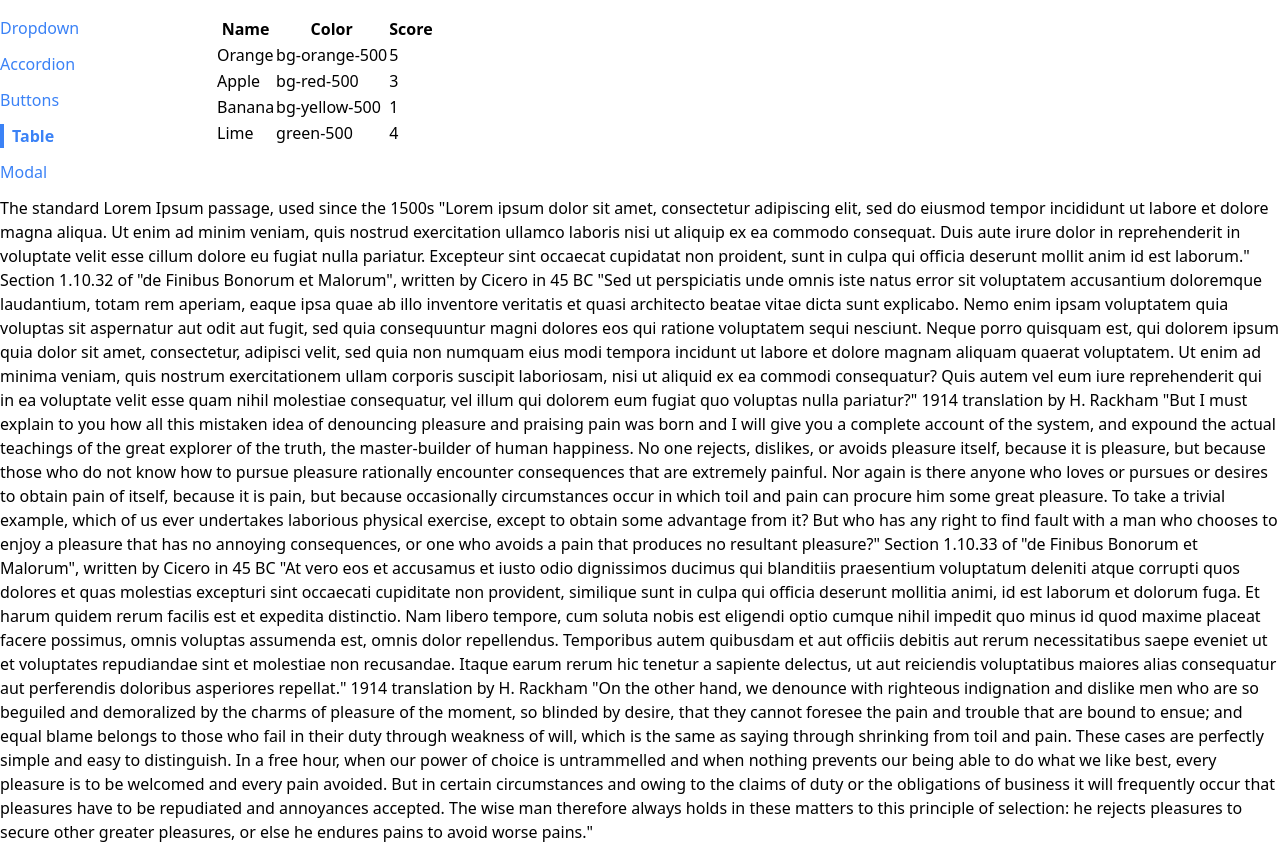
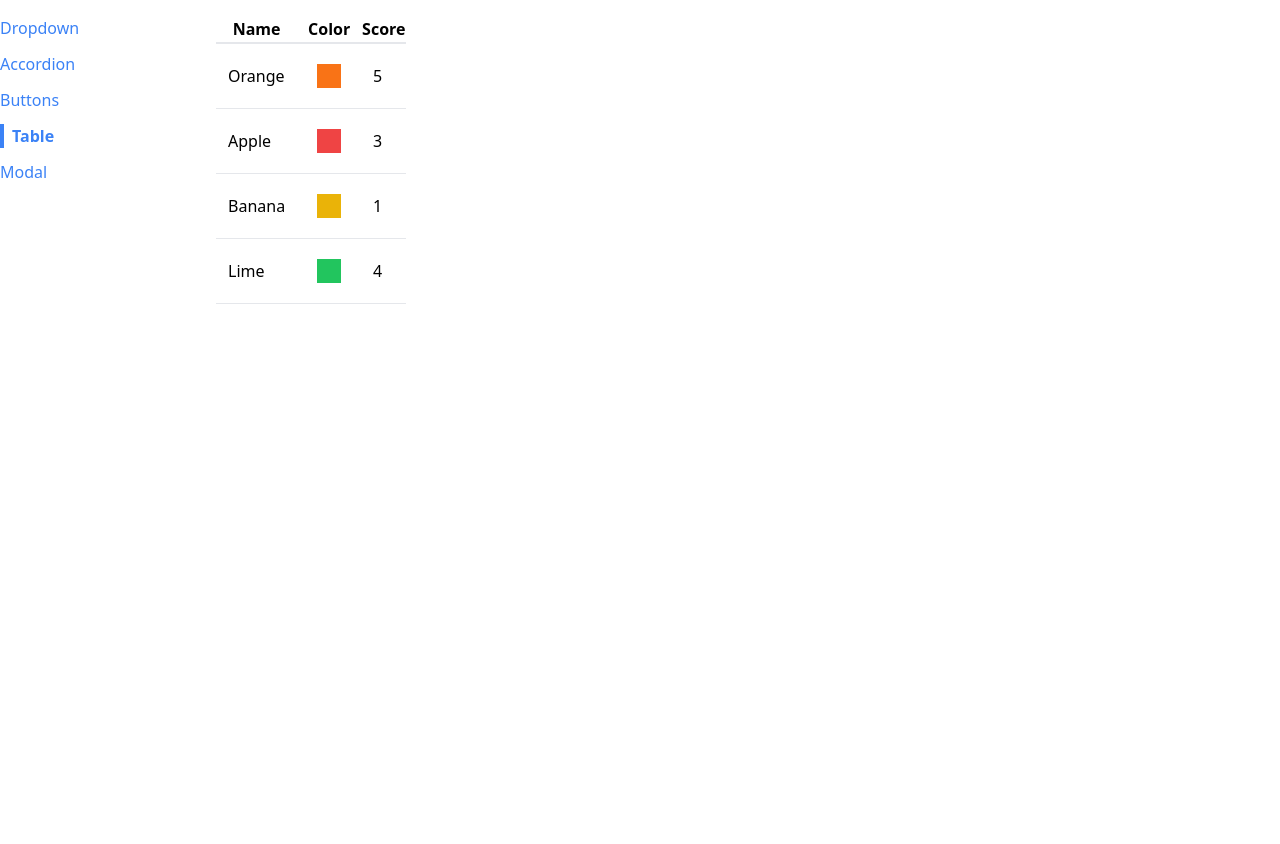
Before and after one commit to zdTang/stephen_react_Mike_learn, a React (Create React App) app in the folder learn_jsx/: page /table in a window 1280 px wide. After the commit the page ends 800 px from the top, so only its background shows below. Built offline with nearby package versions, Linux system fonts and the light colour scheme.

Commit message:
c15-249 Better Styling

```diff
--- a/learn_jsx/public/index.html
+++ b/learn_jsx/public/index.html
@@ -24,66 +24,7 @@
       To begin the development, run `npm start` or `yarn start`.
       To create a production bundle, use `npm run build` or `yarn build`.
     -->
-    The standard Lorem Ipsum passage, used since the 1500s "Lorem ipsum dolor
-    sit amet, consectetur adipiscing elit, sed do eiusmod tempor incididunt ut
-    labore et dolore magna aliqua. Ut enim ad minim veniam, quis nostrud
-    exercitation ullamco laboris nisi ut aliquip ex ea commodo consequat. Duis
-    aute irure dolor in reprehenderit in voluptate velit esse cillum dolore eu
-    fugiat nulla pariatur. Excepteur sint occaecat cupidatat non proident, sunt
-    in culpa qui officia deserunt mollit anim id est laborum." Section 1.10.32
-    of "de Finibus Bonorum et Malorum", written by Cicero in 45 BC "Sed ut
-    perspiciatis unde omnis iste natus error sit voluptatem accusantium
-    doloremque laudantium, totam rem aperiam, eaque ipsa quae ab illo inventore
-    veritatis et quasi architecto beatae vitae dicta sunt explicabo. Nemo enim
-    ipsam voluptatem quia voluptas sit aspernatur aut odit aut fugit, sed quia
-    consequuntur magni dolores eos qui ratione voluptatem sequi nesciunt. Neque
-    porro quisquam est, qui dolorem ipsum quia dolor sit amet, consectetur,
-    adipisci velit, sed quia non numquam eius modi tempora incidunt ut labore et
-    dolore magnam aliquam quaerat voluptatem. Ut enim ad minima veniam, quis
-    nostrum exercitationem ullam corporis suscipit laboriosam, nisi ut aliquid
-    ex ea commodi consequatur? Quis autem vel eum iure reprehenderit qui in ea
-    voluptate velit esse quam nihil molestiae consequatur, vel illum qui dolorem
-    eum fugiat quo voluptas nulla pariatur?" 1914 translation by H. Rackham "But
-    I must explain to you how all this mistaken idea of denouncing pleasure and
-    praising pain was born and I will give you a complete account of the system,
-    and expound the actual teachings of the great explorer of the truth, the
-    master-builder of human happiness. No one rejects, dislikes, or avoids
-    pleasure itself, because it is pleasure, but because those who do not know
-    how to pursue pleasure rationally encounter consequences that are extremely
-    painful. Nor again is there anyone who loves or pursues or desires to obtain
-    pain of itself, because it is pain, but because occasionally circumstances
-    occur in which toil and pain can procure him some great pleasure. To take a
-    trivial example, which of us ever undertakes laborious physical exercise,
-    except to obtain some advantage from it? But who has any right to find fault
-    with a man who chooses to enjoy a pleasure that has no annoying
-    consequences, or one who avoids a pain that produces no resultant pleasure?"
-    Section 1.10.33 of "de Finibus Bonorum et Malorum", written by Cicero in 45
-    BC "At vero eos et accusamus et iusto odio dignissimos ducimus qui
-    blanditiis praesentium voluptatum deleniti atque corrupti quos dolores et
-    quas molestias excepturi sint occaecati cupiditate non provident, similique
-    sunt in culpa qui officia deserunt mollitia animi, id est laborum et dolorum
-    fuga. Et harum quidem rerum facilis est et expedita distinctio. Nam libero
-    tempore, cum soluta nobis est eligendi optio cumque nihil impedit quo minus
-    id quod maxime placeat facere possimus, omnis voluptas assumenda est, omnis
-    dolor repellendus. Temporibus autem quibusdam et aut officiis debitis aut
-    rerum necessitatibus saepe eveniet ut et voluptates repudiandae sint et
-    molestiae non recusandae. Itaque earum rerum hic tenetur a sapiente
-    delectus, ut aut reiciendis voluptatibus maiores alias consequatur aut
-    perferendis doloribus asperiores repellat." 1914 translation by H. Rackham
-    "On the other hand, we denounce with righteous indignation and dislike men
-    who are so beguiled and demoralized by the charms of pleasure of the moment,
-    so blinded by desire, that they cannot foresee the pain and trouble that are
-    bound to ensue; and equal blame belongs to those who fail in their duty
-    through weakness of will, which is the same as saying through shrinking from
-    toil and pain. These cases are perfectly simple and easy to distinguish. In
-    a free hour, when our power of choice is untrammelled and when nothing
-    prevents our being able to do what we like best, every pleasure is to be
-    welcomed and every pain avoided. But in certain circumstances and owing to
-    the claims of duty or the obligations of business it will frequently occur
-    that pleasures have to be repudiated and annoyances accepted. The wise man
-    therefore always holds in these matters to this principle of selection: he
-    rejects pleasures to secure other greater pleasures, or else he endures
-    pains to avoid worse pains."
+
     <div class="modal-container"></div>
   </body>
 </html>
--- a/learn_jsx/src/components/Table.js
+++ b/learn_jsx/src/components/Table.js
@@ -1,15 +1,17 @@
 const Table = ({ data }) => {
   const renderedRows = data.map((fruit) => (
-    <tr key={fruit.name}>
-      <td>{fruit.name}</td>
-      <td>{fruit.color}</td>
-      <td>{fruit.score}</td>
+    <tr className="border-b" key={fruit.name}>
+      <td className="p-3">{fruit.name}</td>
+      <td className="p-3">
+        <div className={`p-3 m-2 ${fruit.color}`}></div>
+      </td>
+      <td className="p-3">{fruit.score}</td>
     </tr>
   ));
   return (
-    <table>
+    <table className="table-auto border-spacing-2">
       <thead>
-        <tr>
+        <tr className="border-b-2">
           <th>Name</th>
           <th>Color</th>
           <th>Score</th>
--- a/learn_jsx/src/pages/TablePage.js
+++ b/learn_jsx/src/pages/TablePage.js
@@ -4,7 +4,7 @@ const TablePage = () => {
     { name: "Orange", color: "bg-orange-500", score: 5 },
     { name: "Apple", color: "bg-red-500", score: 3 },
     { name: "Banana", color: "bg-yellow-500", score: 1 },
-    { name: "Lime", color: "green-500", score: 4 },
+    { name: "Lime", color: "bg-green-500", score: 4 },
   ];
 
   return (
```
